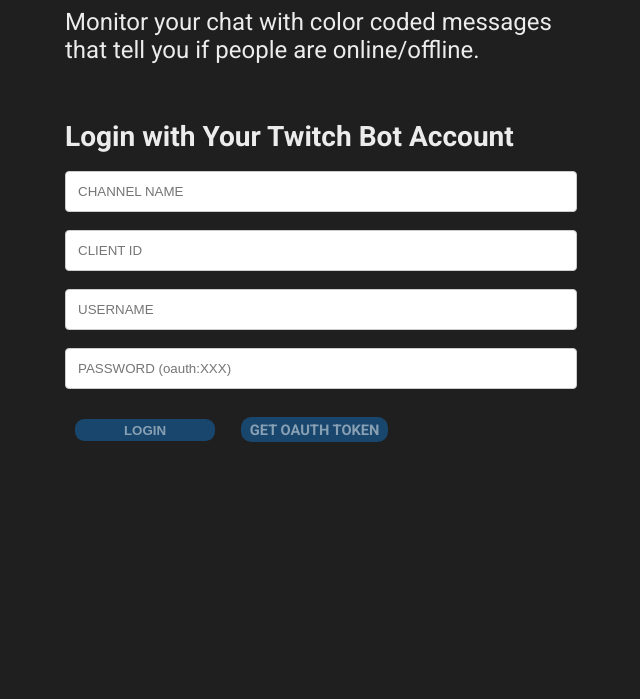
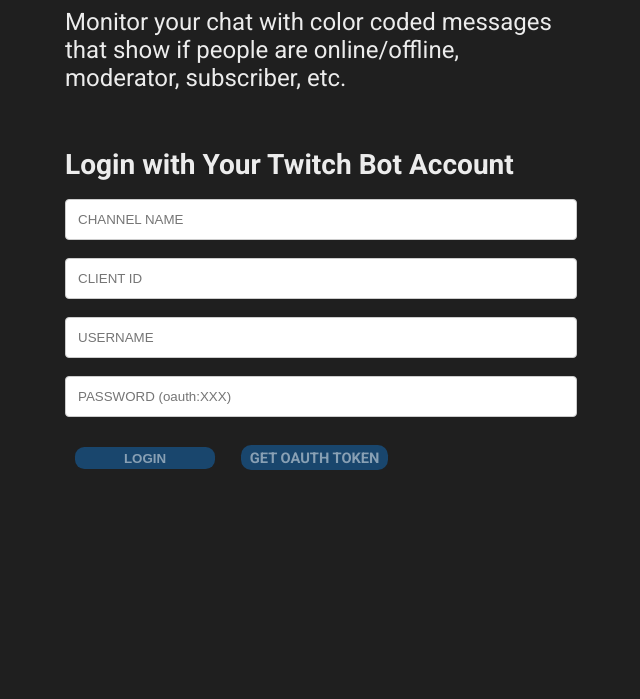
Before and after one commit to dieharders/twitch-chat-presence, a plain HTML site: page index.html in a window 1280 px wide. Shown: the part 101-800 px from the top of the page, without its empty margins (319-959 px from the left). Drawn offline with Linux system fonts and the light colour scheme.

Commit message:
descr edits

```diff
--- a/index.html
+++ b/index.html
@@ -10,7 +10,7 @@
 <body>
 <div id="login">
     <h1 style="color: hsla(250, 80%, 65%, 1); text-align: center; margin-top: 24px;">Twitch: Chat Presence</h1>
-    <p>Monitor your chat with color coded messages that tell you if people are online/offline.</p>
+    <p>Monitor your chat with color coded messages that show if people are online/offline, moderator, subscriber, etc.</p>
 
     <br>
 
--- a/main.js
+++ b/main.js
@@ -35,7 +35,7 @@
 }
 
 function capitalize(n) {
-	return n[0].toUpperCase() +  n.substr(1);
+	return n[0].toUpperCase() + n.substr(1);
 }
 
 function htmlEntities(html) {
```
Lines whose indentation alone changed are shown as unchanged.
